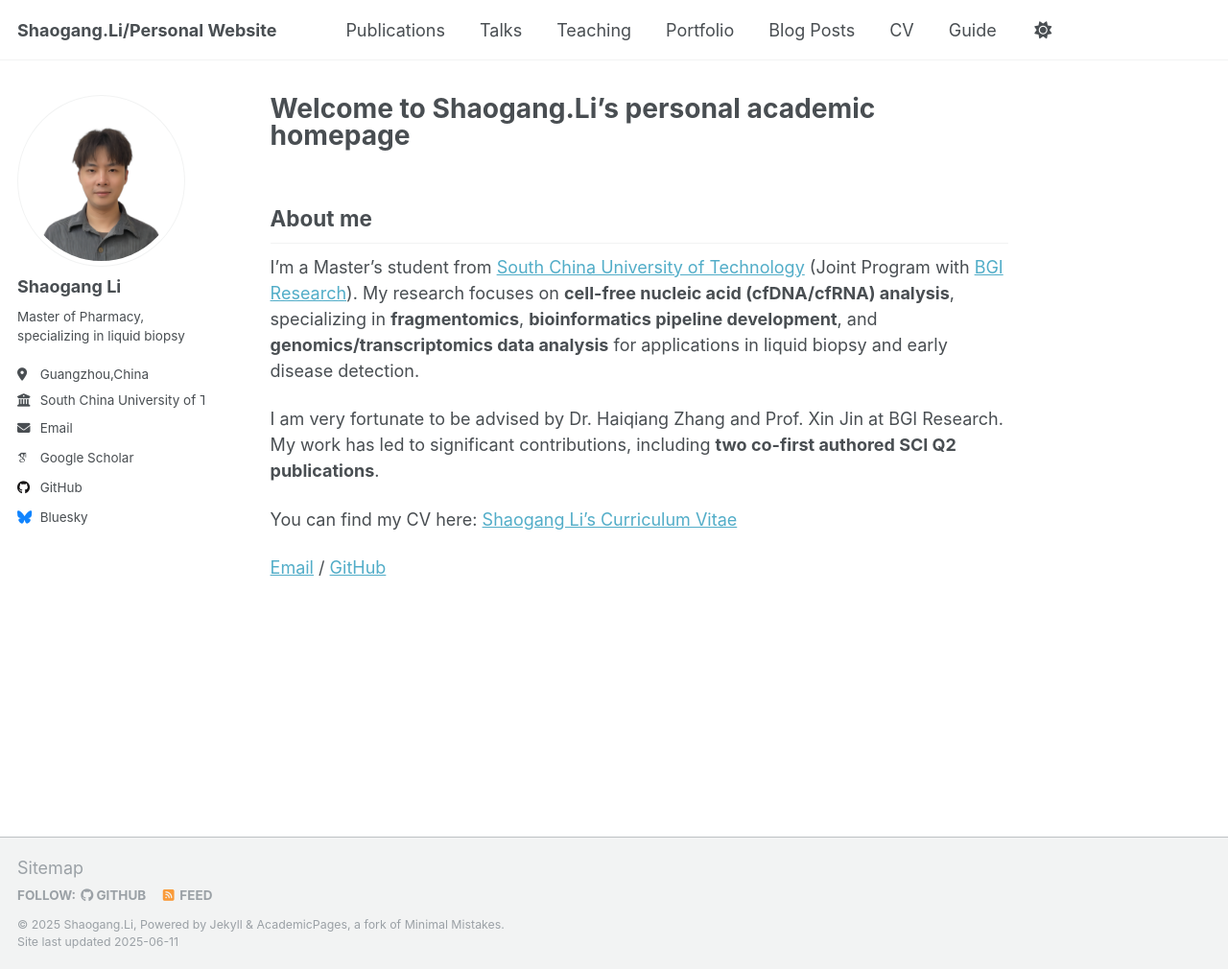
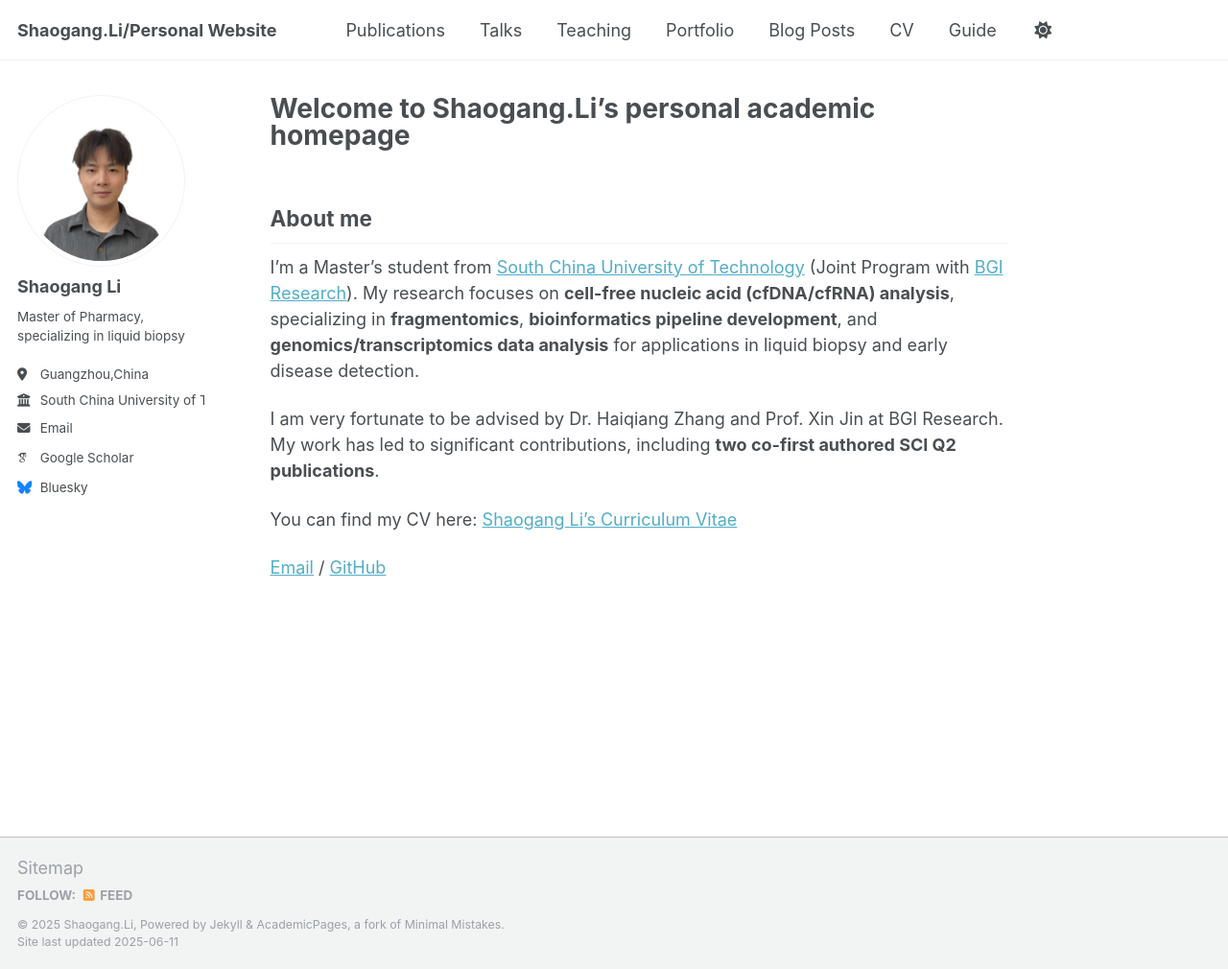
Before and after one commit to AlfredLSG/Shaogang.Li, a Jekyll site: the page built from _pages/about.md, in a window 1280 px wide and 1010 px high. Shown: the whole window at 96% size. Built offline with Jekyll 4.4.1, drawn with Linux system fonts in a browser that asks for light colours; some web fonts are replaced.

Commit message:
Update _config.yml

```diff
--- a/_config.yml
+++ b/_config.yml
@@ -29,7 +29,7 @@ author:
   location         : "Guangzhou,China"
   employer         : "South China University of Technology"
   uri              : # URL
-  email            : "lishaogang97@gmail.org"
+  email            : "lishaogang97@gmail.com"
 
   # Academic websites
   #academia         : # URL
@@ -43,12 +43,12 @@ author:
   #scopus           : # URL
 
   # Repositories and software development
-  bitbucket        : # Username - Update with your username on the site
-  codepen          : # Username
-  dribbble         : # Username
-  github           : "academicpages"
-  kaggle           : # Username
-  stackoverflow    : # User number or user number and name (i.e., use "1" or "1/jeff-atwood")
+  #bitbucket        : # Username - Update with your username on the site
+  #codepen          : # Username
+  #dribbble         : # Username
+  #github           : "academicpages"
+  #kaggle           : # Username
+  #stackoverflow    : # User number or user number and name (i.e., use "1" or "1/jeff-atwood")
 
   # Social media
   bluesky          : "bsky.app" # Replace this with you Bluesky username
```
